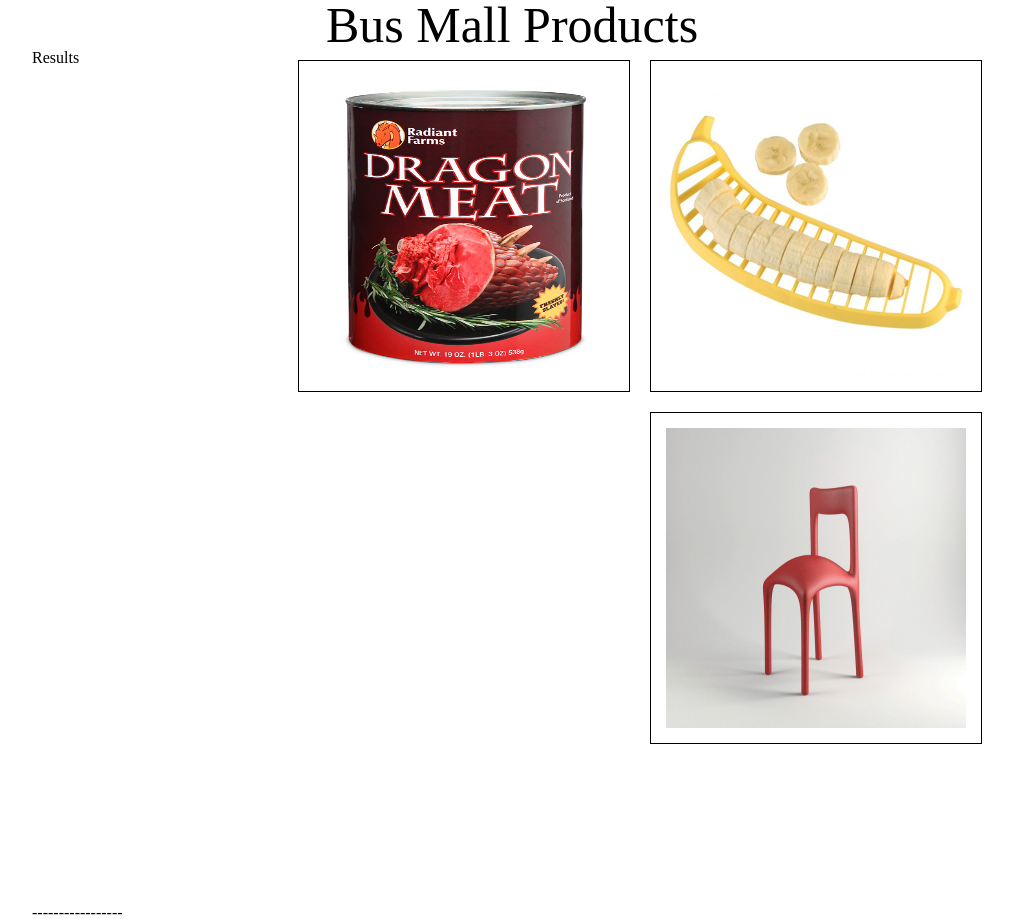
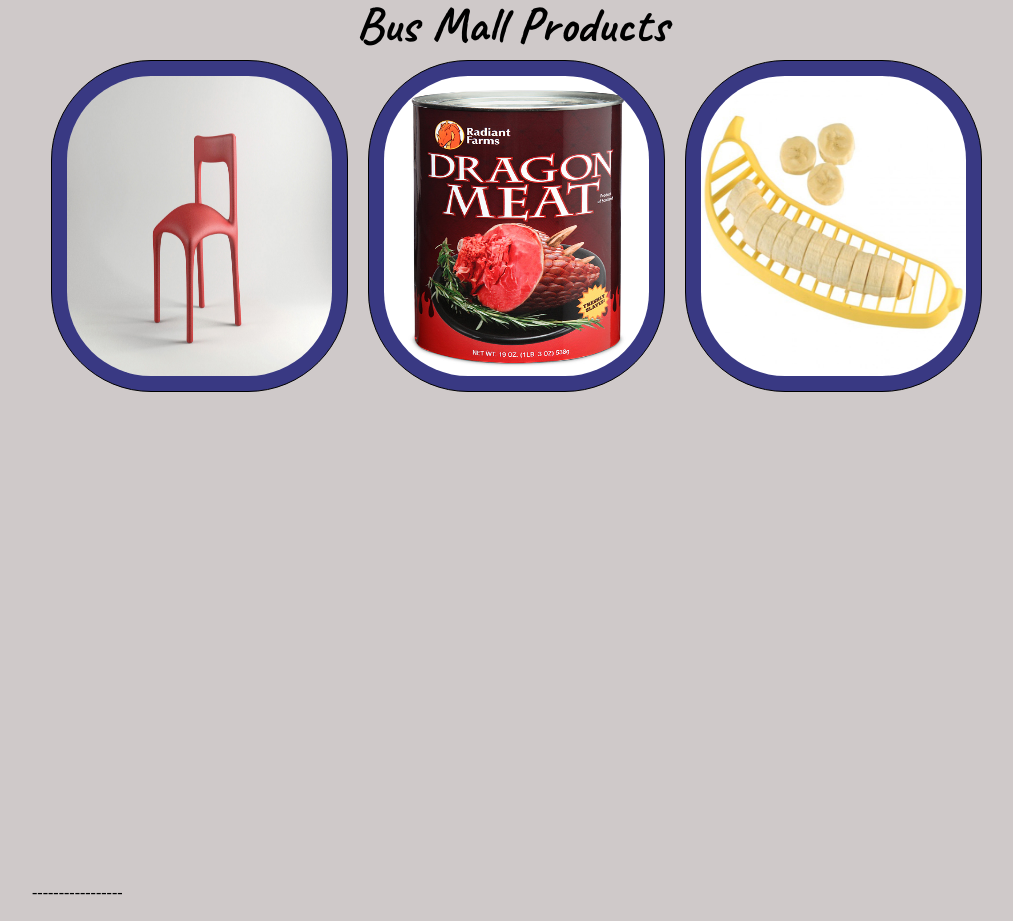
Before and after one commit to Elliron/bus-mall, a plain HTML site: page index.html in a window 1280 px wide. Shown: the whole page, without its empty margins (128-1141 px from the left). Drawn offline with nearby package versions, Linux system fonts and the light colour scheme.

Commit message:
added local storage, css

```diff
--- a/css/styles.css
+++ b/css/styles.css
@@ -1,19 +1,27 @@
 body {
   width: 960px;
   margin: auto;
+  background-color: rgb(207, 201, 201);
 }
 
 header {
   font-size: 50px;
+  font-family: 'Caveat', cursive;
   text-align: center;
 }
 
 img {
-  width: 300px;
+  width: 265px;
   height: 300px;
   padding: 15px;
   margin: 10px;
   display: block;
   float: right;
   border: 1px solid black;
+  background-color: rgb(57, 57, 131);
+  border-radius: 100px;
 }
+
+#myChart {
+  width: 960px;
+}
--- a/index.html
+++ b/index.html
@@ -3,6 +3,7 @@
   <head>
     <title>buss-mall</title>
     <link rel="stylesheet" href="css/reset.css">
+    <link href="https://fonts.googleapis.com/css2?family=Caveat:wght@700&display=swap" rel="stylesheet">
     <link rel="stylesheet" href="css/styles.css">
   </head>
   <body>
@@ -17,10 +18,9 @@
         <img id="image-three">
       </section>
       <section>
-        <h3>Results</h3>
-        <ul id="results"></ul>
+        <h3 id="results"></h3>
+        <canvas id="myChart"></canvas>
       </section>
-      <canvas id="myChart" width="500" height="500"></canvas>
     </main>
     <script src="https://cdn.jsdelivr.net/npm/chart.js@2.8.0/dist/Chart.min.js"></script>-----------------
     <script src="js/apps.js"></script>
--- a/js/apps.js
+++ b/js/apps.js
@@ -5,15 +5,13 @@ var allProducts = [];
 var renderQueue = [];
 var maxClickAllowed = 25;
 var actualClicks = 0;
-// var randomNumber[] = 0
-// var randomNumberTwo[] = 0
 
 //DOM ids
 var myContainer = document.getElementById('container');
 var imageOneElement = document.getElementById('image-one');
 var imageTwoElement = document.getElementById('image-two');
 var imageThreeElement = document.getElementById('image-three');
-// var resultList = document.getElementById('results');
+
 //constructor with productName, imagePath, imageCount
 function BusMallProducts(name, src) {
   this.name = name;
@@ -22,6 +20,15 @@ function BusMallProducts(name, src) {
   this.votes = 0;
   allProducts.push(this);
 }
+BusMallProducts.prototype.logger = function () {
+  console.log(this);
+};
+
+var retrieveProducts = localStorage.getItem('products');
+if (retrieveProducts) {
+  allProducts = JSON.parse(retrieveProducts);
+  console.log(allProducts);
+} else {
   //instantiations
   new BusMallProducts('bag', 'jpg');
   new BusMallProducts('banana', 'jpg');
@@ -43,6 +50,8 @@ new BusMallProducts('unicorn', 'jpg');
   new BusMallProducts('usb', 'gif');
   new BusMallProducts('water-can', 'jpg');
   new BusMallProducts('wine-glass', 'jpg');
+}
+
 
 //which imageViewed, randomGenerator, useArray
 function getRandomIndex(max) {
@@ -60,7 +69,6 @@ function renderBusMallProducts() {
   var productOneIndex = renderQueue.shift();
   var productTwoIndex = renderQueue.shift();
   var productThreeIndex = renderQueue.shift();
-  //validation
 
   //assign product info
   imageOneElement.src = allProducts[productOneIndex].src;
@@ -97,11 +105,9 @@ function handleClick(event) {
     //which image and numberClicks increment
 
     renderChart();
-    // for (var j = 0; j < allProducts.length; j++) {
-    //   var liElement = document.createElement('li');
-    //   liElement.textContent = `${allProducts[j].name} was viewed ${allProducts[j].views} and clicked ${allProducts[j].votes} times`;
-    //   resultList.appendChild(liElement);
-    // }
+    // save to local storage to persist completed datasets
+    var stringifiedProducts = JSON.stringify(allProducts);
+    localStorage.setItem('products', stringifiedProducts);
   }
 }
 
@@ -123,7 +129,6 @@ function renderChart() {
     votesArray.push(allProducts[i].votes);
     viewsArray.push(allProducts[i].views);
   }
-
 
   var ctx = document.getElementById('myChart').getContext('2d');
   var dataObject = {
```
Lines whose indentation alone changed are shown as unchanged.
